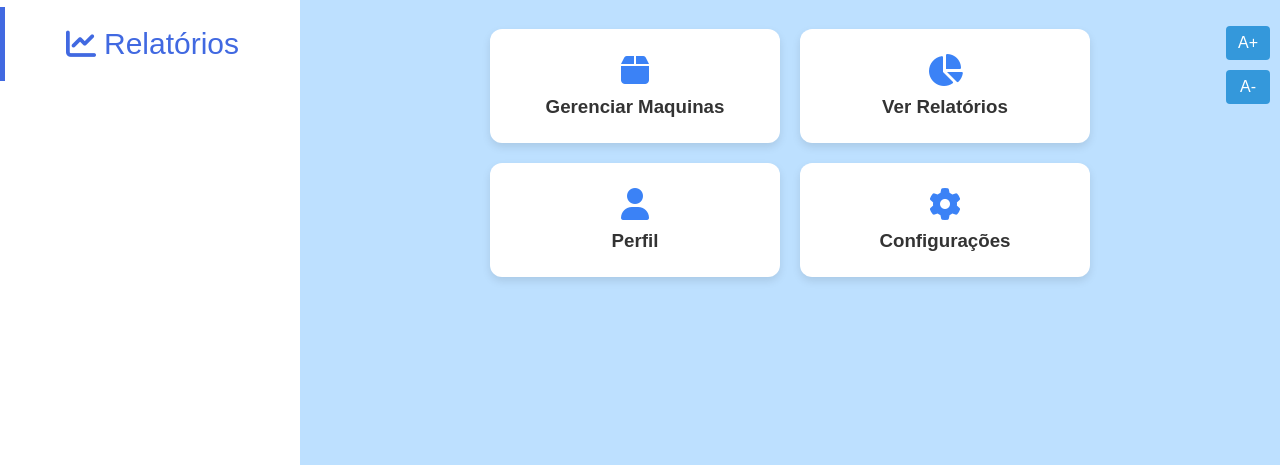
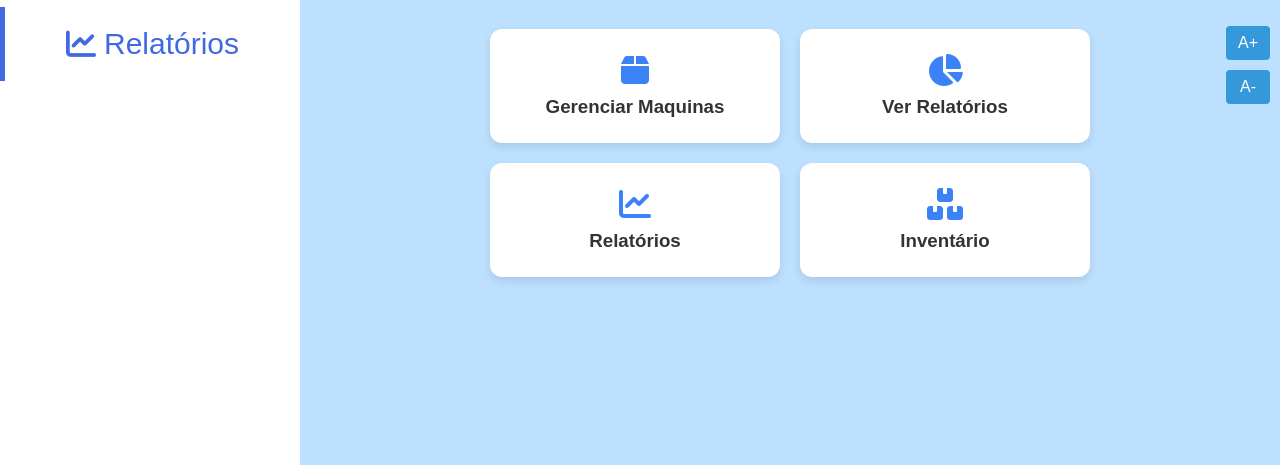
Before and after one commit to Bulletzzz/Projeto-final-WEB, a plain HTML site: page inicio.html in a window 1280 px wide. Shown: the part 335-800 px from the top of the page. Drawn offline with Linux system fonts and the light colour scheme.

Commit message:
mudança no inico

```diff
--- a/inicio.html
+++ b/inicio.html
@@ -52,14 +52,14 @@
                         <h3>Ver Relatórios</h3>
                     </a>
 
-                    <a href="#" class="botao-acao">
-                        <i class="fas fa-user"></i>
-                        <h3>Perfil</h3>
+                    <a href="charts.html" class="botao-acao">
+                        <i class="fas fa-chart-line"></i>
+                        <h3>Relatórios</h3>
                     </a>
 
                     <a href="inventario.html" class="botao-acao">
-                        <i class="fas fa-cog"></i>
-                        <h3>Configurações</h3>
+                        <i class="fas fa-boxes-stacked"></i>
+                        <h3>Inventário</h3>
                     </a>
                 </div>
             </div>
```
